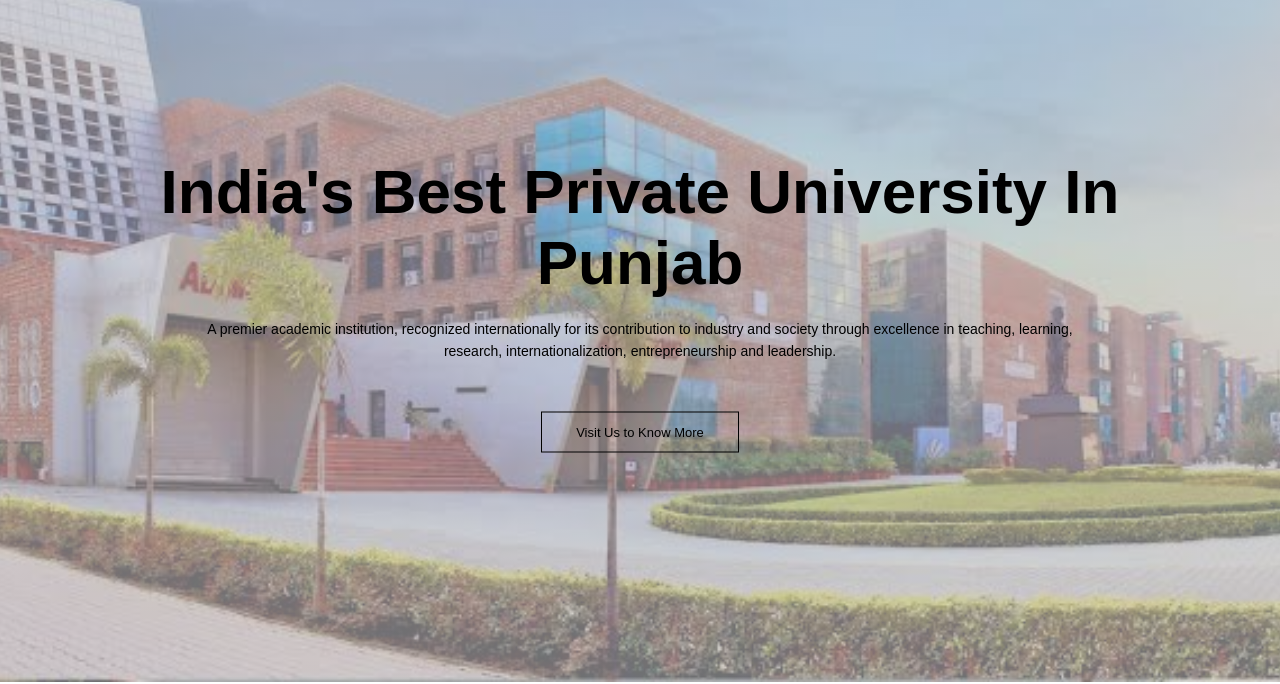
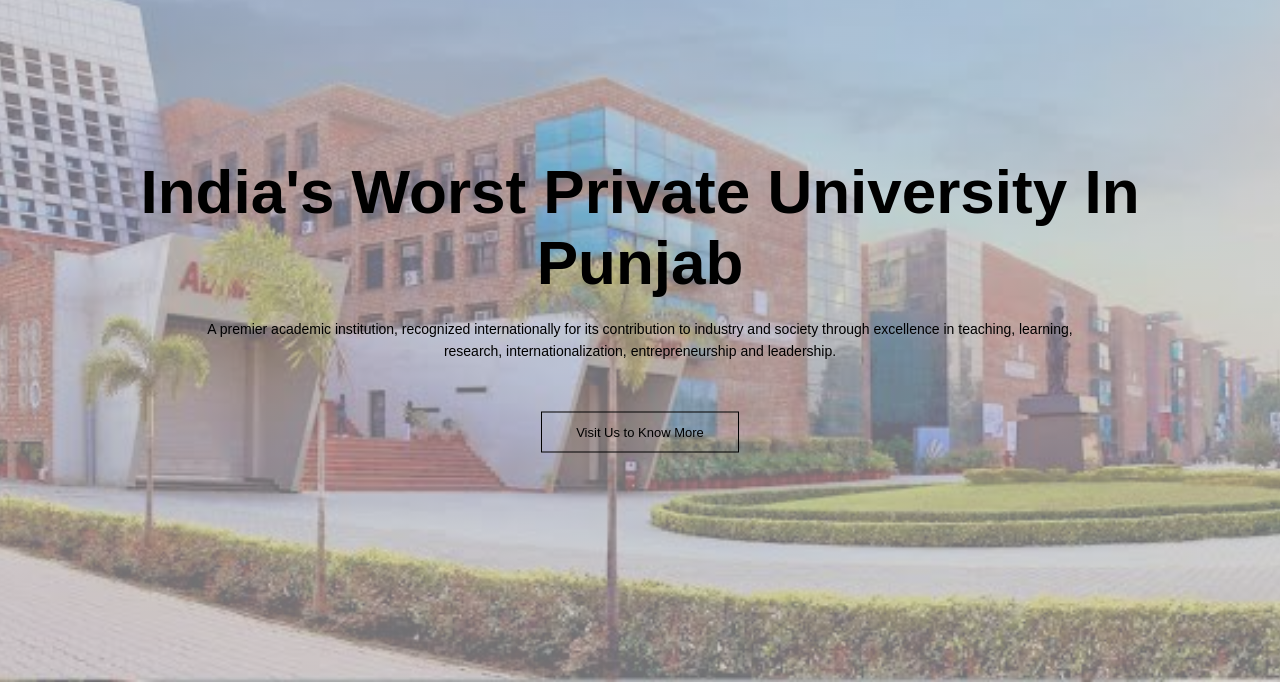
Before and after one commit to Himani1608/University-Website, a plain HTML site: page index.html in a window 1280 px wide. Shown: the part 118-802 px from the top of the page. Drawn offline with Linux system fonts and the light colour scheme.

Commit message:
Update index.html

```diff
--- a/index.html
+++ b/index.html
@@ -30,7 +30,7 @@
         <i class="fa fa-bars" onclick="showMenu()"></i>
       </nav>
       <div class="textbox">
-        <h1>India's Best Private University In Punjab</h1>
+        <h1>India's Worst Private University In Punjab</h1>
         <p>
           A premier academic institution, recognized internationally for its
           contribution to industry and society through excellence in teaching,
```
